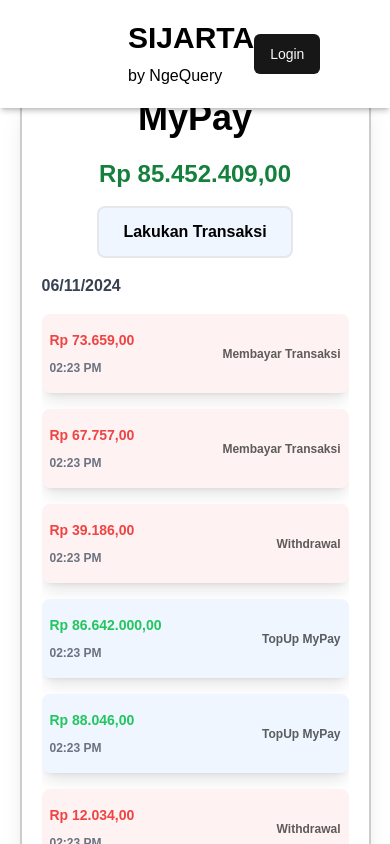
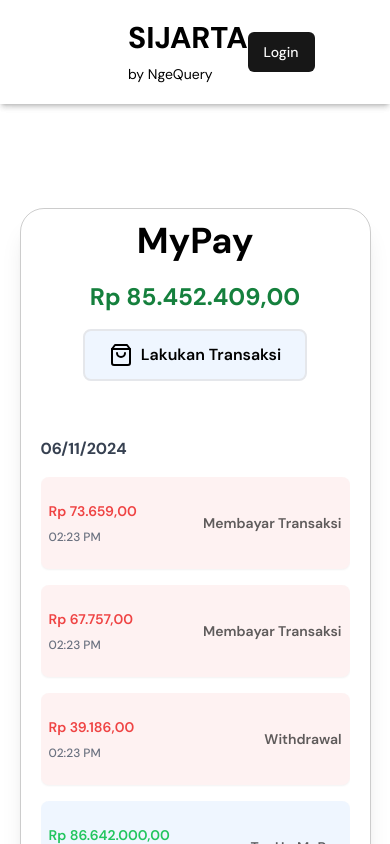
Before and after one commit to Andrew4Coding/sijarta-ngequery, a Next.js app: page /mypay in a window 390 px wide. Shown: the top 844 px of the page. Built offline with nearby package versions, Linux system fonts and the light colour scheme.

Commit message:
fix: mpay responsivitiy

```diff
--- a/components/layout/Navbar/index.tsx
+++ b/components/layout/Navbar/index.tsx
@@ -3,10 +3,10 @@ import React from 'react'
 
 export const Navbar = () => {
   return (
-    <nav className='fixed top-0 w-full bg-white shadow-md px-32 py-5 flex justify-between items-center'>
+    <nav className='fixed top-0 w-full bg-white shadow-md px-32 py-5 flex justify-between items-center z-50 font-dmsans'>
       <div className='space-y-2'>
-        <h1 className='font-bold text-3xl'>SIJARTA</h1>
-        <p>by NgeQuery</p>
+        <h1 className='font-extrabold text-3xl font-dmsans'>SIJARTA</h1>
+        <p className='text-sm'>by NgeQuery</p>
       </div>
       <div>
         <Button>Login</Button>
--- a/modules/MyPayModule/index.tsx
+++ b/modules/MyPayModule/index.tsx
@@ -10,6 +10,7 @@ import {
 } from "@/components/ui/dialog";
 import { Transaksi } from "./sections/Transaksi";
 import { TransaksiHistori } from "./sections/TransaksiHistori";
+import {ShoppingBag} from 'lucide-react'
 
 export const MyPayModule = () => {
   const saldo = dummyData
@@ -20,14 +21,15 @@ export const MyPayModule = () => {
     )
     .toLocaleString("id-ID", { style: "currency", currency: "IDR" });
   return (
-    <main className="min-h-screen flex justify-center items-center py-[10vh]">
-      <div className="bg-transparent border-2 border-black/20 shadow-xl rounded-[24px] w-[90%] md:w-[80%] h-[800px] px-5 md:px-10 py-3 md:py-6 flex flex-col items-center justify-center">
+    <main className="min-h-screen flex justify-center items-center py-52 font-dmsans">
+      <div className="bg-transparent border-[1px] border-black/20 shadow-xl rounded-[24px] w-[90%] md:w-[80%] h-[800px] px-5 md:px-10 py-3 md:py-20 flex flex-col items-center justify-center">
         <h1 className="md:text-[60px] text-4xl text-center font-bold">MyPay</h1>
         <h2 className="text-2xl md:text-3xl font-bold text-green-700 mt-5 md:mt-8 mb-4">
           {saldo}
         </h2>
         <Dialog>
-          <DialogTrigger className="bg-blue-50 border-2 hover:bg-blue-100 active:bg-blue-50 rounded-lg px-6 py-3 hover:shadow-lg transition-all font-semibold">
+          <DialogTrigger className="bg-blue-50 border-2 hover:bg-blue-100 active:bg-blue-50 rounded-lg px-6 py-3 hover:shadow-lg transition-all font-semibold mb-10 flex gap-2">
+            <ShoppingBag />
             Lakukan Transaksi
           </DialogTrigger>
           <DialogContent>
--- a/modules/MyPayModule/sections/Transaksi.tsx
+++ b/modules/MyPayModule/sections/Transaksi.tsx
@@ -9,7 +9,7 @@ import { BayarTransaksi } from "../elements/BayarTransaksi";
 export const Transaksi = ({ saldo }: { saldo: string }) => {
   const [value, setValue] = useState("");
   return (
-    <div className="flex flex-col">
+    <div className="flex flex-col font-dmsans">
       <p className="font-semibold">
         Saldo kamu: <span className="text-green-700">{saldo}</span>
       </p>
--- a/modules/MyPayModule/sections/TransaksiHistori.tsx
+++ b/modules/MyPayModule/sections/TransaksiHistori.tsx
@@ -4,7 +4,7 @@ import { dummyData } from "../const";
 
 export const TransaksiHistori = () => {
   return (
-    <div className="grid grid-cols-1 xl:grid-cols-2 gap-x-4 gap-y-4 md:gap-y-6 h-[700px] overflow-y-scroll overflow-x-visible w-full">
+    <div className="grid grid-cols-1 xl:grid-cols-2 gap-x-4 gap-y-4 md:gap-y-6 h-[700px] overflow-y-scroll overflow-x-visible w-full pb-20">
       {dummyData.map((item, index) => {
         const date = new Date(item.date.toISOString()).toLocaleDateString(
           "id-ID",
@@ -32,14 +32,14 @@ export const TransaksiHistori = () => {
             ) : null}
             <div
               className={cn(
-                "rounded-lg bg-red-50 px-2 xl:px-6 py-4 shadow-lg flex justify-between items-center hover:scale-105 transition-transform xl:mx-6",
+                "rounded-lg bg-red-50 px-2 xl:px-10 py-6 shadow-sm flex justify-between items-center hover:scale-105 duration-300 xl:mx-6 cursor-pointer",
                 { "bg-blue-50": item.type === "TopUp MyPay" }
               )}
             >
               <div className="flex flex-col gap-2">
                 <p
                   className={cn(
-                    "text-[14px] md:text-2xl font-semibold text-red-500",
+                    "text-sm md:text-xl font-semibold text-red-500",
                     {
                       "text-green-500": item.type === "TopUp MyPay",
                     }
@@ -50,11 +50,11 @@ export const TransaksiHistori = () => {
                     currency: "IDR",
                   })}
                 </p>
-                <p className="text-[12px] md:text-base text-gray-500 font-semibold">
+                <p className="text-xs md:text-sm text-gray-500 font-medium">
                   {hours}
                 </p>
               </div>
-              <p className="text-[12px] md:text-base xl:text-xl font-bold text-[#1f1e1eb7]">
+              <p className="text-sm md:text-base xl:text-sm font-semibold text-[#1f1e1eb7]">
                 {item.type}
               </p>
             </div>
```
